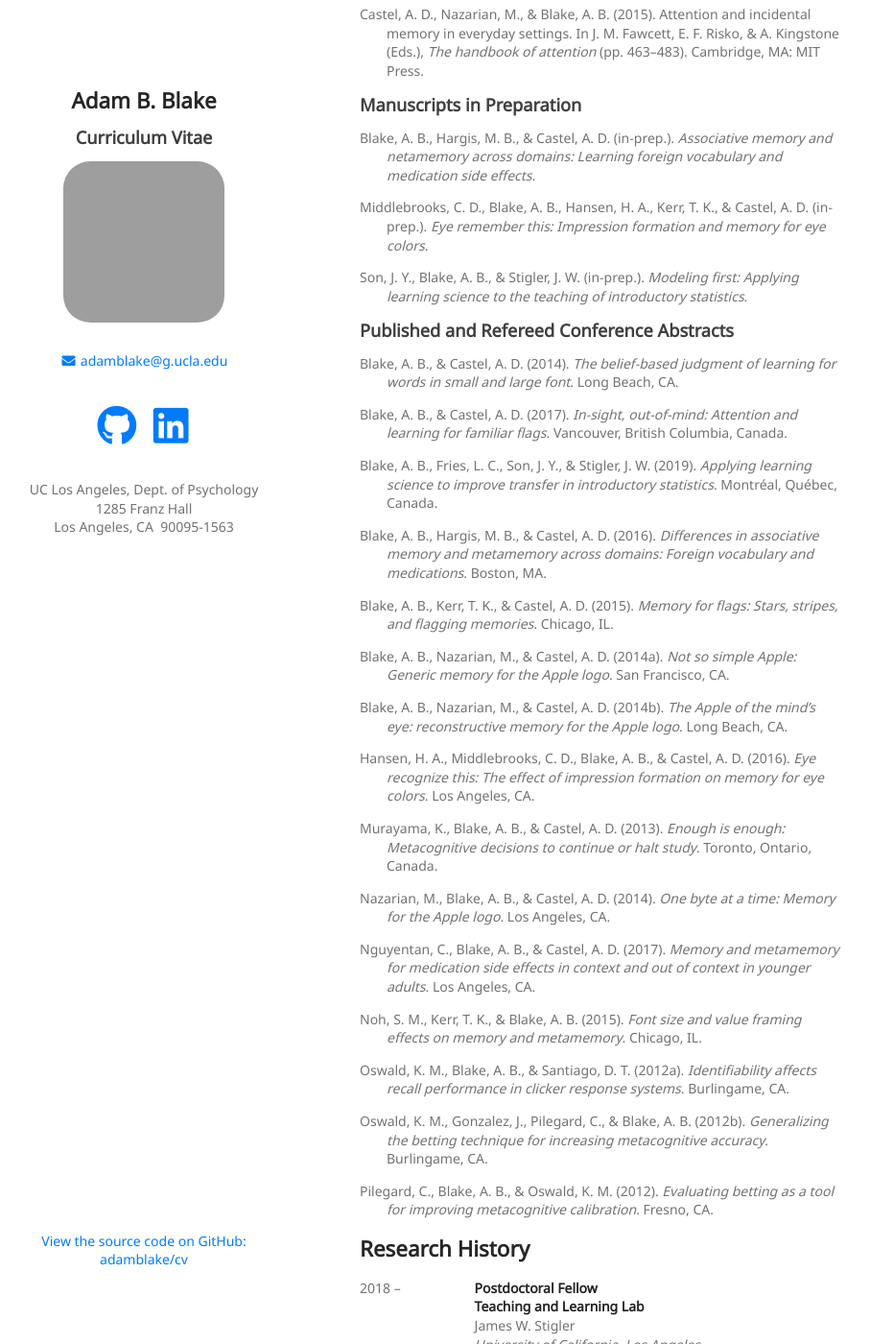
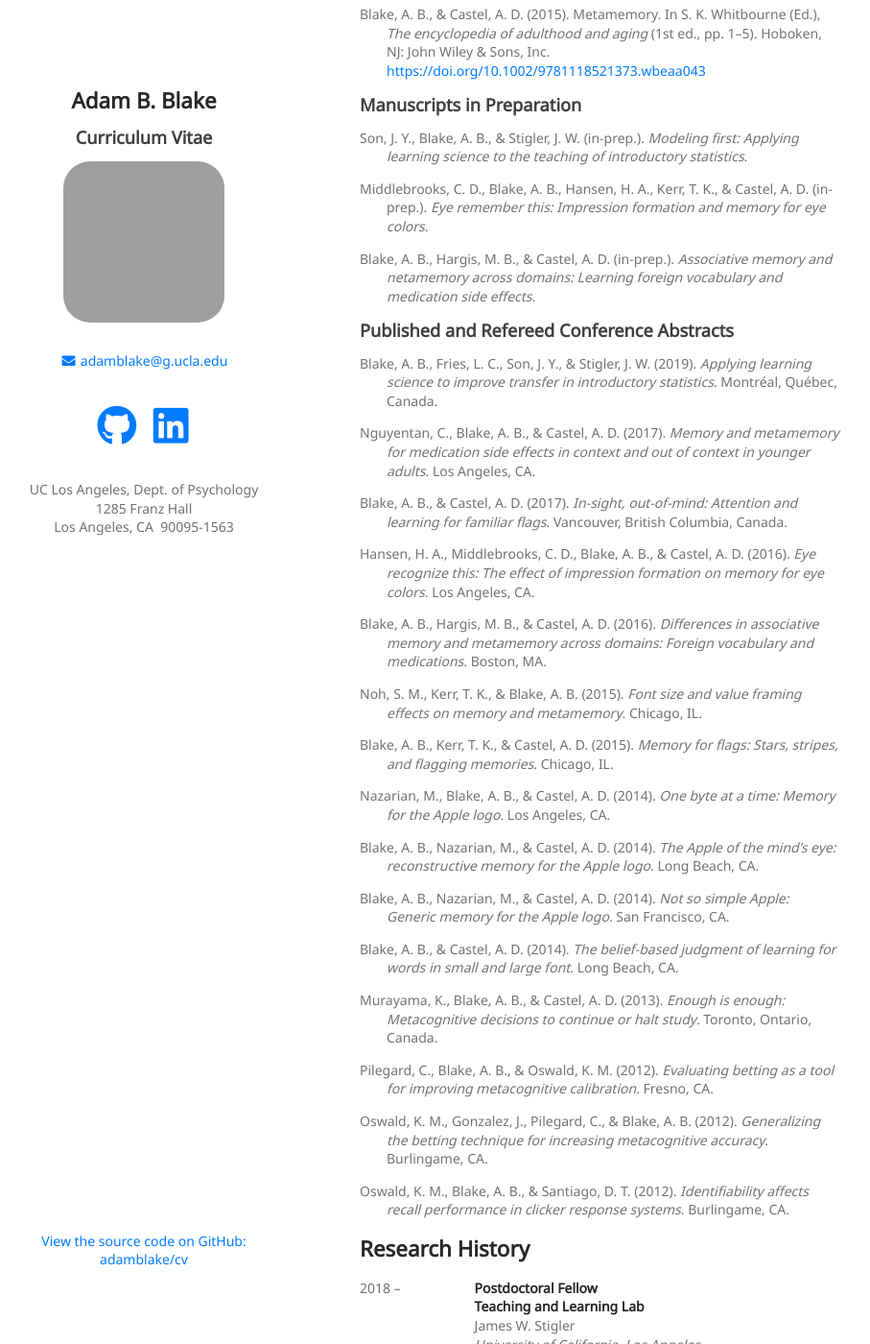
Before and after one commit to adamblake/cv, a Jekyll site: the page built from index.md, in a window 1280 px wide and 1400 px high, scrolled down 1657 px. Shown: the whole window at 96% size, without its empty margins (195-1102 px from the left). Built offline with Jekyll 4.4.1, drawn with Linux system fonts in a browser that asks for light colours; nearby versions of some CDN libraries; our own code applies the rules of GitHub Pages for plain Markdown files; a style sheet for code colours, icons or effects is not loaded; some of the changed text lies outside the part shown; grey boxes are pictures that could not be loaded.

Commit message:
Customize CSL: date improvements and reverse sort
- Strip letters from repeated years, e.g. "2018a" -> "2018"
- Use "in-prep." and "under review" instead of "n.d."
- Reverse sort by date so leading citations are most recent

```diff
--- a/_includes/articles.html
+++ b/_includes/articles.html
@@ -1,20 +1,8 @@
 <div id="refs" class="references" role="doc-bibliography">
-<div id="ref-BlakeFlags">
-<p>Blake, A. B., &amp; Castel, A. D. (2018a). Memory and availability-biased metacognitive illusions for flags of varying familiarity. <em>Memory &amp; Cognition</em>. <a href="https://doi.org/10.3758/s13421-018-0872-y">https://doi.org/10.3758/s13421-018-0872-y</a></p>
+<div id="ref-Stigler"><p>Stigler, J. W., Son, J. Y., Givvin, K. B., Blake, A. B., Fries, L., Shaw, S. T., &amp; Tucker, M. C. (under review). The Better Book model for education research and development. <em>Teachers College Record</em>.</p></div>
+<div id="ref-Blake2018"><p>Blake, A. B., &amp; Castel, A. D. (2018). On belief and fluency in the construction of judgments of learning: Assessing and altering the direct effects of belief. <em>Acta Psychologica</em>, <em>186</em>, 27–38. <a href="https://doi.org/10.1016/j.actpsy.2018.04.004">https://doi.org/10.1016/j.actpsy.2018.04.004</a></p></div>
+<div id="ref-BlakeFlags"><p>Blake, A. B., &amp; Castel, A. D. (2018). Memory and availability-biased metacognitive illusions for flags of varying familiarity. <em>Memory &amp; Cognition</em>. <a href="https://doi.org/10.3758/s13421-018-0872-y">https://doi.org/10.3758/s13421-018-0872-y</a></p></div>
+<div id="ref-Murayama2016"><p>Murayama, K., Blake, A. B., Kerr, T., &amp; Castel, A. D. (2016). When enough is not enough: Information overload and metacognitive decisions to stop studying information. <em>Journal of Experimental Psychology: Learning, Memory, and Cognition</em>, <em>42</em>(6), 914–924. <a href="https://doi.org/10.1037/xlm0000213">https://doi.org/10.1037/xlm0000213</a></p></div>
+<div id="ref-Blake2015"><p>Blake, A. B., Nazarian, M., &amp; Castel, A. D. (2015). The Apple of the mind’s eye: Everyday attention, metamemory, and reconstructive memory for the Apple logo. <em>The Quarterly Journal of Experimental Psychology</em>, <em>68</em>(5), 858–865. <a href="https://doi.org/10.1080/17470218.2014.1002798">https://doi.org/10.1080/17470218.2014.1002798</a></p></div>
+<div id="ref-Oswald2014"><p>Oswald, K. M., Blake, A. B., &amp; Santiago, D. T. (2014). Enhancing immediate retention with clickers through individual response identification. <em>Applied Cognitive Psychology</em>, <em>442</em>(3), 438–442. <a href="https://doi.org/10.1002/acp.3010">https://doi.org/10.1002/acp.3010</a></p></div>
 </div>
-<div id="ref-Blake2018">
-<p>Blake, A. B., &amp; Castel, A. D. (2018b). On belief and fluency in the construction of judgments of learning: Assessing and altering the direct effects of belief. <em>Acta Psychologica</em>, <em>186</em>, 27–38. <a href="https://doi.org/10.1016/j.actpsy.2018.04.004">https://doi.org/10.1016/j.actpsy.2018.04.004</a></p>
-</div>
-<div id="ref-Blake2015">
-<p>Blake, A. B., Nazarian, M., &amp; Castel, A. D. (2015). The Apple of the mind’s eye: Everyday attention, metamemory, and reconstructive memory for the Apple logo. <em>The Quarterly Journal of Experimental Psychology</em>, <em>68</em>(5), 858–865. <a href="https://doi.org/10.1080/17470218.2014.1002798">https://doi.org/10.1080/17470218.2014.1002798</a></p>
-</div>
-<div id="ref-Murayama2016">
-<p>Murayama, K., Blake, A. B., Kerr, T., &amp; Castel, A. D. (2016). When enough is not enough: Information overload and metacognitive decisions to stop studying information. <em>Journal of Experimental Psychology: Learning, Memory, and Cognition</em>, <em>42</em>(6), 914–924. <a href="https://doi.org/10.1037/xlm0000213">https://doi.org/10.1037/xlm0000213</a></p>
-</div>
-<div id="ref-Oswald2014">
-<p>Oswald, K. M., Blake, A. B., &amp; Santiago, D. T. (2014). Enhancing immediate retention with clickers through individual response identification. <em>Applied Cognitive Psychology</em>, <em>442</em>(3), 438–442. <a href="https://doi.org/10.1002/acp.3010">https://doi.org/10.1002/acp.3010</a></p>
-</div>
-<div id="ref-Stigler">
-<p>Stigler, J. W., Son, J. Y., Givvin, K. B., Blake, A. B., Fries, L., Shaw, S. T., &amp; Tucker, M. C. (under review). The Better Book model for education research and development. <em>Teachers College Record</em>.</p>
-</div>
-</div>
--- a/_includes/chapters.html
+++ b/_includes/chapters.html
@@ -1,8 +1,4 @@
 <div id="refs" class="references" role="doc-bibliography">
-<div id="ref-Blake2015b">
-<p>Blake, A. B., &amp; Castel, A. D. (2015). Metamemory. In S. K. Whitbourne (Ed.), <em>The encyclopedia of adulthood and aging</em> (1st ed., pp. 1–5). Hoboken, NJ: John Wiley &amp; Sons, Inc. <a href="https://doi.org/10.1002/9781118521373.wbeaa043">https://doi.org/10.1002/9781118521373.wbeaa043</a></p>
+<div id="ref-Castel2015"><p>Castel, A. D., Nazarian, M., &amp; Blake, A. B. (2015). Attention and incidental memory in everyday settings. In J. M. Fawcett, E. F. Risko, &amp; A. Kingstone (Eds.), <em>The handbook of attention</em> (pp. 463–483). Cambridge, MA: MIT Press.</p></div>
+<div id="ref-Blake2015b"><p>Blake, A. B., &amp; Castel, A. D. (2015). Metamemory. In S. K. Whitbourne (Ed.), <em>The encyclopedia of adulthood and aging</em> (1st ed., pp. 1–5). Hoboken, NJ: John Wiley &amp; Sons, Inc. <a href="https://doi.org/10.1002/9781118521373.wbeaa043">https://doi.org/10.1002/9781118521373.wbeaa043</a></p></div>
 </div>
-<div id="ref-Castel2015">
-<p>Castel, A. D., Nazarian, M., &amp; Blake, A. B. (2015). Attention and incidental memory in everyday settings. In J. M. Fawcett, E. F. Risko, &amp; A. Kingstone (Eds.), <em>The handbook of attention</em> (pp. 463–483). Cambridge, MA: MIT Press.</p>
-</div>
-</div>
--- a/_includes/in-prep.html
+++ b/_includes/in-prep.html
@@ -1,11 +1,5 @@
 <div id="refs" class="references" role="doc-bibliography">
-<div id="ref-Blakeb">
-<p>Blake, A. B., Hargis, M. B., &amp; Castel, A. D. (in-prep.). <em>Associative memory and netamemory across domains: Learning foreign vocabulary and medication side effects</em>.</p>
+<div id="ref-Son"><p>Son, J. Y., Blake, A. B., &amp; Stigler, J. W. (in-prep.). <em>Modeling first: Applying learning science to the teaching of introductory statistics</em>.</p></div>
+<div id="ref-Middlebrooks"><p>Middlebrooks, C. D., Blake, A. B., Hansen, H. A., Kerr, T. K., &amp; Castel, A. D. (in-prep.). <em>Eye remember this: Impression formation and memory for eye colors</em>.</p></div>
+<div id="ref-Blakeb"><p>Blake, A. B., Hargis, M. B., &amp; Castel, A. D. (in-prep.). <em>Associative memory and netamemory across domains: Learning foreign vocabulary and medication side effects</em>.</p></div>
 </div>
-<div id="ref-Middlebrooks">
-<p>Middlebrooks, C. D., Blake, A. B., Hansen, H. A., Kerr, T. K., &amp; Castel, A. D. (in-prep.). <em>Eye remember this: Impression formation and memory for eye colors</em>.</p>
-</div>
-<div id="ref-Son">
-<p>Son, J. Y., Blake, A. B., &amp; Stigler, J. W. (in-prep.). <em>Modeling first: Applying learning science to the teaching of introductory statistics</em>.</p>
-</div>
-</div>
--- a/_includes/posters.html
+++ b/_includes/posters.html
@@ -1,47 +1,17 @@
 <div id="refs" class="references" role="doc-bibliography">
-<div id="ref-Blake2014">
-<p>Blake, A. B., &amp; Castel, A. D. (2014). <em>The belief-based judgment of learning for words in small and large font</em>. Long Beach, CA.</p>
+<div id="ref-Blake2019a"><p>Blake, A. B., Fries, L. C., Son, J. Y., &amp; Stigler, J. W. (2019). <em>Applying learning science to improve transfer in introductory statistics</em>. Montréal, Québec, Canada.</p></div>
+<div id="ref-Nguyentan2017"><p>Nguyentan, C., Blake, A. B., &amp; Castel, A. D. (2017). <em>Memory and metamemory for medication side effects in context and out of context in younger adults</em>. Los Angeles, CA.</p></div>
+<div id="ref-Blake2017"><p>Blake, A. B., &amp; Castel, A. D. (2017). <em>In-sight, out-of-mind: Attention and learning for familiar flags</em>. Vancouver, British Columbia, Canada.</p></div>
+<div id="ref-Hansen2016"><p>Hansen, H. A., Middlebrooks, C. D., Blake, A. B., &amp; Castel, A. D. (2016). <em>Eye recognize this: The effect of impression formation on memory for eye colors</em>. Los Angeles, CA.</p></div>
+<div id="ref-Blake2016b"><p>Blake, A. B., Hargis, M. B., &amp; Castel, A. D. (2016). <em>Differences in associative memory and metamemory across domains: Foreign vocabulary and medications</em>. Boston, MA.</p></div>
+<div id="ref-Noh2015"><p>Noh, S. M., Kerr, T. K., &amp; Blake, A. B. (2015). <em>Font size and value framing effects on memory and metamemory</em>. Chicago, IL.</p></div>
+<div id="ref-Blake2015a"><p>Blake, A. B., Kerr, T. K., &amp; Castel, A. D. (2015). <em>Memory for flags: Stars, stripes, and flagging memories</em>. Chicago, IL.</p></div>
+<div id="ref-Nazarian2014"><p>Nazarian, M., Blake, A. B., &amp; Castel, A. D. (2014). <em>One byte at a time: Memory for the Apple logo</em>. Los Angeles, CA.</p></div>
+<div id="ref-Blakec"><p>Blake, A. B., Nazarian, M., &amp; Castel, A. D. (2014). <em>The Apple of the mind’s eye: reconstructive memory for the Apple logo</em>. Long Beach, CA.</p></div>
+<div id="ref-Blake2014a"><p>Blake, A. B., Nazarian, M., &amp; Castel, A. D. (2014). <em>Not so simple Apple: Generic memory for the Apple logo</em>. San Francisco, CA.</p></div>
+<div id="ref-Blake2014"><p>Blake, A. B., &amp; Castel, A. D. (2014). <em>The belief-based judgment of learning for words in small and large font</em>. Long Beach, CA.</p></div>
+<div id="ref-Murayama2013"><p>Murayama, K., Blake, A. B., &amp; Castel, A. D. (2013). <em>Enough is enough: Metacognitive decisions to continue or halt study</em>. Toronto, Ontario, Canada.</p></div>
+<div id="ref-Pilegard2012"><p>Pilegard, C., Blake, A. B., &amp; Oswald, K. M. (2012). <em>Evaluating betting as a tool for improving metacognitive calibration</em>. Fresno, CA.</p></div>
+<div id="ref-Oswald2012a"><p>Oswald, K. M., Gonzalez, J., Pilegard, C., &amp; Blake, A. B. (2012). <em>Generalizing the betting technique for increasing metacognitive accuracy</em>. Burlingame, CA.</p></div>
+<div id="ref-Oswald2012"><p>Oswald, K. M., Blake, A. B., &amp; Santiago, D. T. (2012). <em>Identifiability affects recall performance in clicker response systems</em>. Burlingame, CA.</p></div>
 </div>
-<div id="ref-Blake2017">
-<p>Blake, A. B., &amp; Castel, A. D. (2017). <em>In-sight, out-of-mind: Attention and learning for familiar flags</em>. Vancouver, British Columbia, Canada.</p>
-</div>
-<div id="ref-Blake2019a">
-<p>Blake, A. B., Fries, L. C., Son, J. Y., &amp; Stigler, J. W. (2019). <em>Applying learning science to improve transfer in introductory statistics</em>. Montréal, Québec, Canada.</p>
-</div>
-<div id="ref-Blake2016b">
-<p>Blake, A. B., Hargis, M. B., &amp; Castel, A. D. (2016). <em>Differences in associative memory and metamemory across domains: Foreign vocabulary and medications</em>. Boston, MA.</p>
-</div>
-<div id="ref-Blake2015a">
-<p>Blake, A. B., Kerr, T. K., &amp; Castel, A. D. (2015). <em>Memory for flags: Stars, stripes, and flagging memories</em>. Chicago, IL.</p>
-</div>
-<div id="ref-Blake2014a">
-<p>Blake, A. B., Nazarian, M., &amp; Castel, A. D. (2014a). <em>Not so simple Apple: Generic memory for the Apple logo</em>. San Francisco, CA.</p>
-</div>
-<div id="ref-Blakec">
-<p>Blake, A. B., Nazarian, M., &amp; Castel, A. D. (2014b). <em>The Apple of the mind’s eye: reconstructive memory for the Apple logo</em>. Long Beach, CA.</p>
-</div>
-<div id="ref-Hansen2016">
-<p>Hansen, H. A., Middlebrooks, C. D., Blake, A. B., &amp; Castel, A. D. (2016). <em>Eye recognize this: The effect of impression formation on memory for eye colors</em>. Los Angeles, CA.</p>
-</div>
-<div id="ref-Murayama2013">
-<p>Murayama, K., Blake, A. B., &amp; Castel, A. D. (2013). <em>Enough is enough: Metacognitive decisions to continue or halt study</em>. Toronto, Ontario, Canada.</p>
-</div>
-<div id="ref-Nazarian2014">
-<p>Nazarian, M., Blake, A. B., &amp; Castel, A. D. (2014). <em>One byte at a time: Memory for the Apple logo</em>. Los Angeles, CA.</p>
-</div>
-<div id="ref-Nguyentan2017">
-<p>Nguyentan, C., Blake, A. B., &amp; Castel, A. D. (2017). <em>Memory and metamemory for medication side effects in context and out of context in younger adults</em>. Los Angeles, CA.</p>
-</div>
-<div id="ref-Noh2015">
-<p>Noh, S. M., Kerr, T. K., &amp; Blake, A. B. (2015). <em>Font size and value framing effects on memory and metamemory</em>. Chicago, IL.</p>
-</div>
-<div id="ref-Oswald2012">
-<p>Oswald, K. M., Blake, A. B., &amp; Santiago, D. T. (2012a). <em>Identifiability affects recall performance in clicker response systems</em>. Burlingame, CA.</p>
-</div>
-<div id="ref-Oswald2012a">
-<p>Oswald, K. M., Gonzalez, J., Pilegard, C., &amp; Blake, A. B. (2012b). <em>Generalizing the betting technique for increasing metacognitive accuracy</em>. Burlingame, CA.</p>
-</div>
-<div id="ref-Pilegard2012">
-<p>Pilegard, C., Blake, A. B., &amp; Oswald, K. M. (2012). <em>Evaluating betting as a tool for improving metacognitive calibration</em>. Fresno, CA.</p>
-</div>
-</div>
--- a/_includes/software.html
+++ b/_includes/software.html
@@ -1,8 +1,4 @@
 <div id="refs" class="references" role="doc-bibliography">
-<div id="ref-Blake2019">
-<p>Blake, A. B., Chrabaszcz, J. R., Son, J. Y., &amp; Stigler, J. W. (2019). Supernova. Retrieved from <a href="https://github.com/UCLATALL/supernova">https://github.com/UCLATALL/supernova</a></p>
+<div id="ref-Blake2019"><p>Blake, A. B., Chrabaszcz, J. R., Son, J. Y., &amp; Stigler, J. W. (2019). Supernova. Retrieved from <a href="https://github.com/UCLATALL/supernova">https://github.com/UCLATALL/supernova</a></p></div>
+<div id="ref-Garcia2016"><p>Garcia, M. A., Kerr, T. K., Blake, A. B., &amp; Haffey, A. T. (2016). Collector. Retrieved from <a href="https://github.com/gikeymarcia/Collector">https://github.com/gikeymarcia/Collector</a></p></div>
 </div>
-<div id="ref-Garcia2016">
-<p>Garcia, M. A., Kerr, T. K., Blake, A. B., &amp; Haffey, A. T. (2016). Collector. Retrieved from <a href="https://github.com/gikeymarcia/Collector">https://github.com/gikeymarcia/Collector</a></p>
-</div>
-</div>
```
Also changed, not shown: 2 other files.
